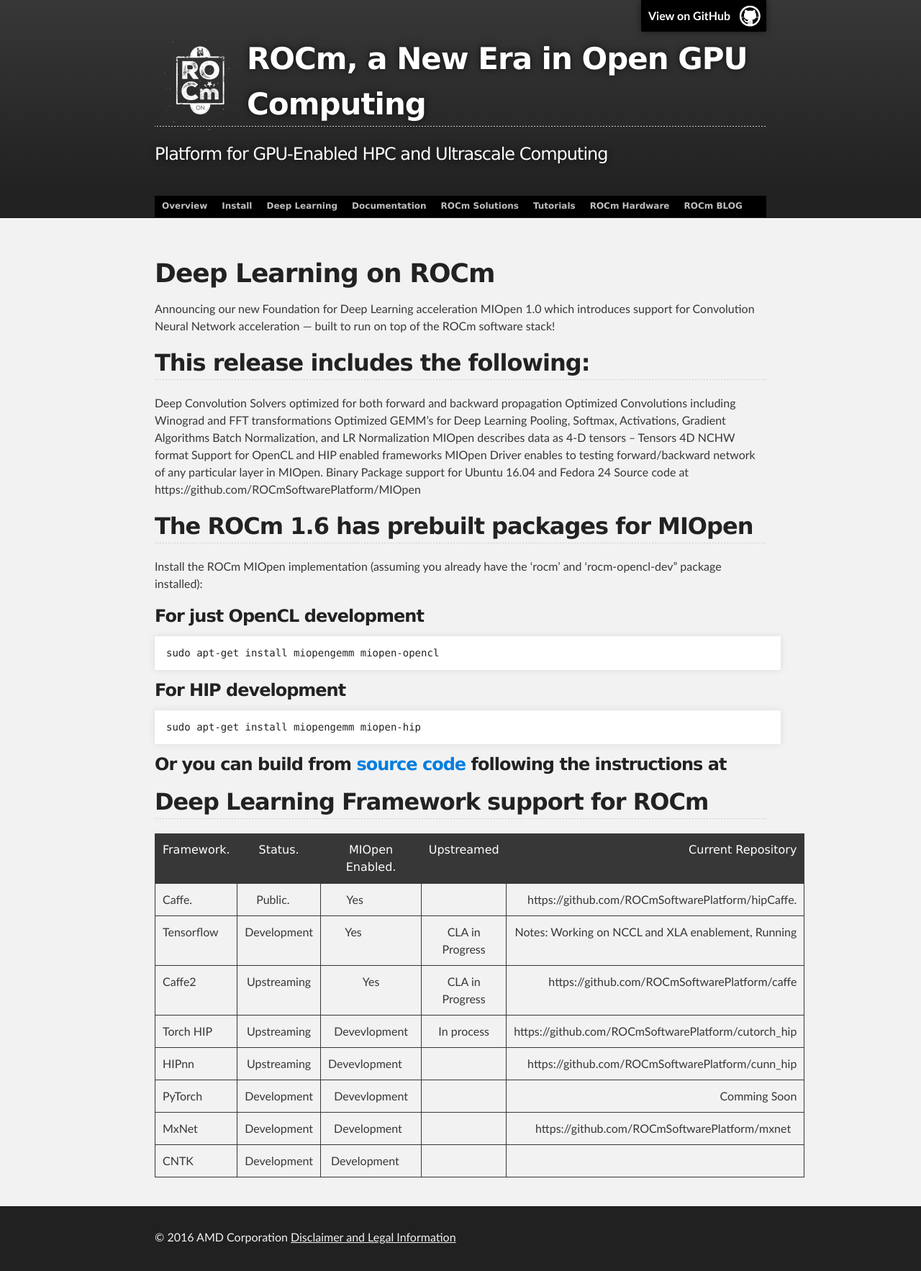
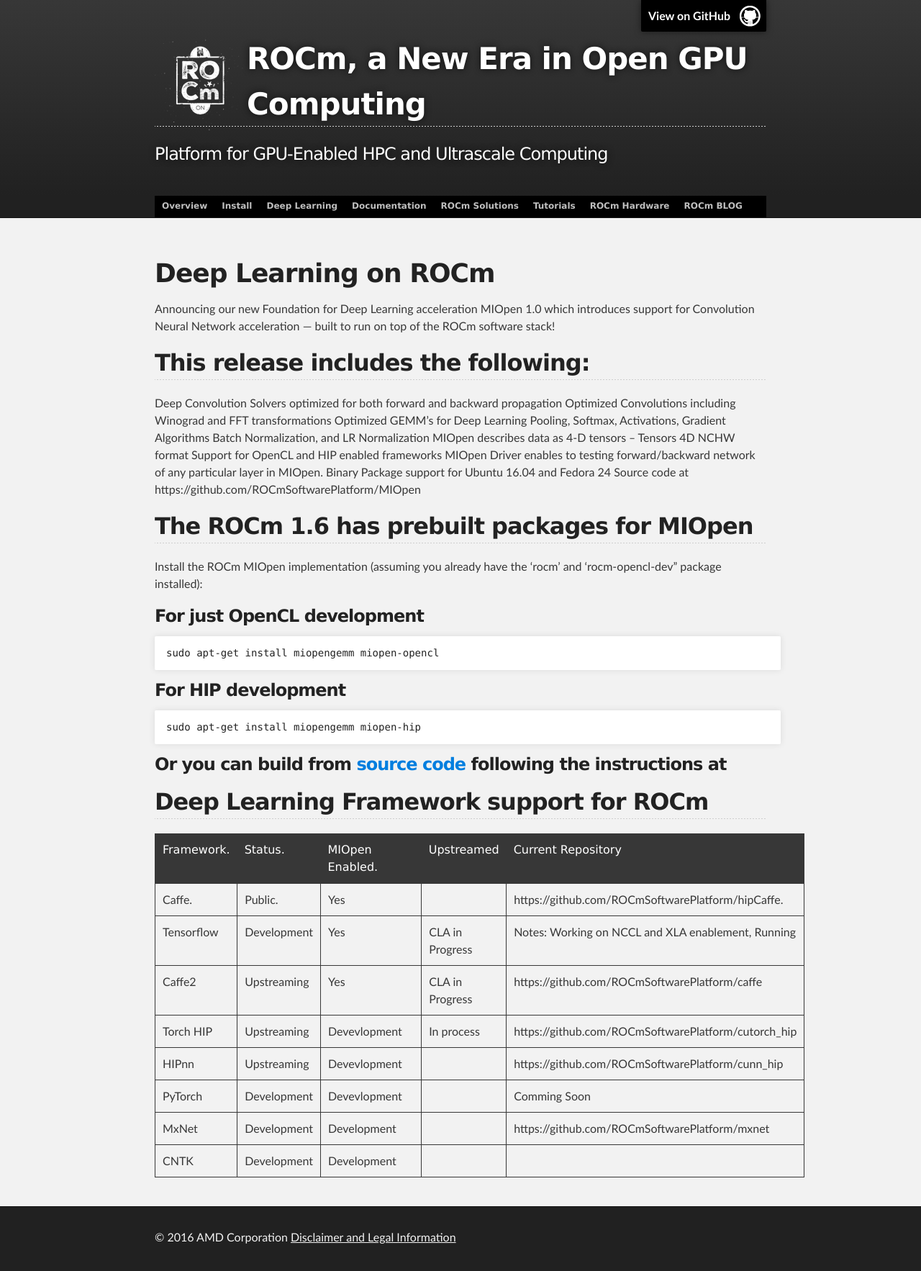
Before and after one commit to ROCm/ROCm.github.io, a Jekyll site: the page built from dl.md, in a window 1280 px wide. Shown: the whole page at 72% size. Built offline with Jekyll 4.4.1, drawn with Linux system fonts in a browser that asks for light colours.

Commit message:
Update dl.md

```diff
--- a/dl.md
+++ b/dl.md
@@ -35,12 +35,12 @@
 ## Deep Learning Framework support for ROCm
 
 |Framework.   |Status.       | MIOpen Enabled. |Upstreamed      | Current Repository                                  |
-|-------------|:------------:|:---------------:|:--------------:|----------------------------------------------------:|
-|Caffe.       |Public.       |Yes              |                |https://github.com/ROCmSoftwarePlatform/hipCaffe.   |
-|Tensorflow   |Development   |Yes              |CLA in Progress |Notes: Working on NCCL and XLA enablement, Running  |
-|Caffe2       |Upstreaming   |Yes              |CLA in Progress |https://github.com/ROCmSoftwarePlatform/caffe       |
-|Torch HIP    |Upstreaming   |Devevlopment     |In process      |https://github.com/ROCmSoftwarePlatform/cutorch_hip |
-|HIPnn        |Upstreaming   |Devevlopment     |                |https://github.com/ROCmSoftwarePlatform/cunn_hip    |
-|PyTorch      |Development   |Devevlopment     |                |Comming Soon                                        |
-|MxNet        |Development   |Development      |                |https://github.com/ROCmSoftwarePlatform/mxnet       |
+|:------------|:-------------|:----------------|:---------------|:----------------------------------------------------|
+|Caffe.       |Public.       |Yes              |                |https://github.com/ROCmSoftwarePlatform/hipCaffe.    |
+|Tensorflow   |Development   |Yes              |CLA in Progress |Notes: Working on NCCL and XLA enablement, Running   |
+|Caffe2       |Upstreaming   |Yes              |CLA in Progress |https://github.com/ROCmSoftwarePlatform/caffe        |
+|Torch HIP    |Upstreaming   |Devevlopment     |In process      |https://github.com/ROCmSoftwarePlatform/cutorch_hip  |
+|HIPnn        |Upstreaming   |Devevlopment     |                |https://github.com/ROCmSoftwarePlatform/cunn_hip     |
+|PyTorch      |Development   |Devevlopment     |                |Comming Soon                                         |
+|MxNet        |Development   |Development      |                |https://github.com/ROCmSoftwarePlatform/mxnet        |
 |CNTK         |Development   |Development      |                |                                                     |
```
